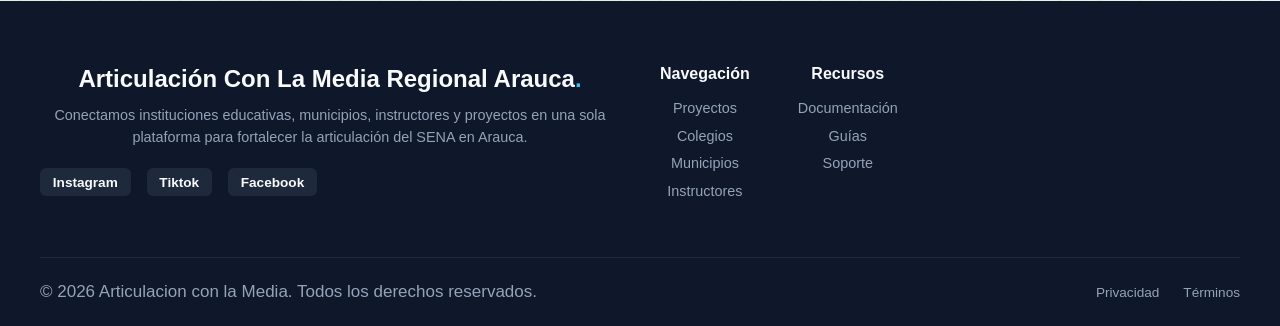
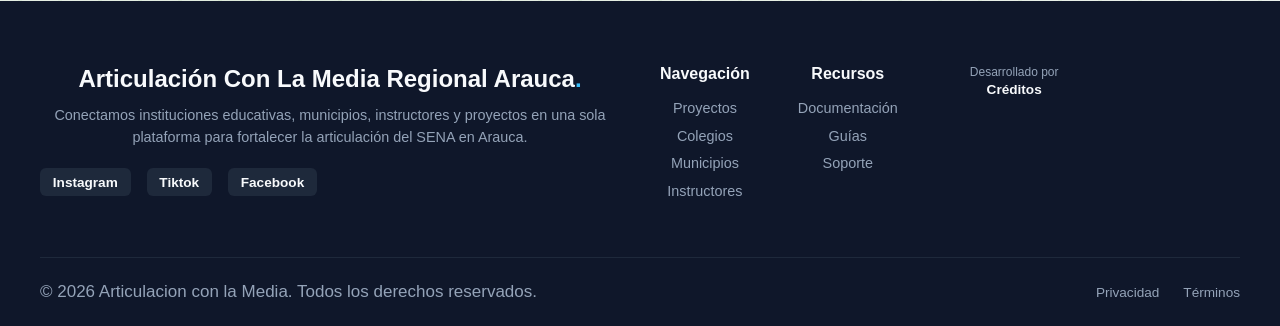
Before and after one commit to IsrAcevedo/sena_articulacion_arauca, a Flask app: page / in a window 1280 px wide. Shown: the part 1031-1357 px from the top of the page. Run offline with Flask 3, Linux system fonts and the light colour scheme; data that the repository does not hold is empty.

Commit message:
añadi cambios en footer para creditos

```diff
--- a/mis_blueprints/routes/main.py
+++ b/mis_blueprints/routes/main.py
@@ -56,3 +56,7 @@ def instructor(id):
     parametros = id,
     instructor = consulta(query, parametros)[0]
     return render_template('instructor.html', instructor = instructor)
+
+@main_bp.route('/creditos')
+def creditos():
+    return render_template('creditos.html')
--- a/static/style/styleYenary.css
+++ b/static/style/styleYenary.css
@@ -812,6 +812,29 @@
   color: var(--text-primary);
 }
 
+.footer-credits {
+  display: flex;
+  flex-direction: column;
+  gap: 3px;
+  margin-left: 1.5rem;
+}
+
+.footer-credits span {
+  color: var(--text-secondary);
+  font-size: 0.75rem;
+}
+
+.footer-credits a {
+  color: var(--text-primary);
+  text-decoration: none;
+  font-size: 0.85rem;
+  font-weight: 600;
+}
+
+.footer-credits a:hover {
+  color: var(--accent-color);
+}
+
 @media(max-width:992px){
 
 .menu{
--- a/templates/componentes/footer.html
+++ b/templates/componentes/footer.html
@@ -34,6 +34,10 @@
           <li><a href="#soporte">Soporte</a></li>
         </ul>
       </div>
+       <div class="footer-credits">
+        <span>Desarrollado por</span>
+        <a href="{{ url_for('main.creditos') }}">Créditos</a>
+      </div>
     </div>
 
   </div>
```
Also changed, not shown: templates/creditos.html (added).
